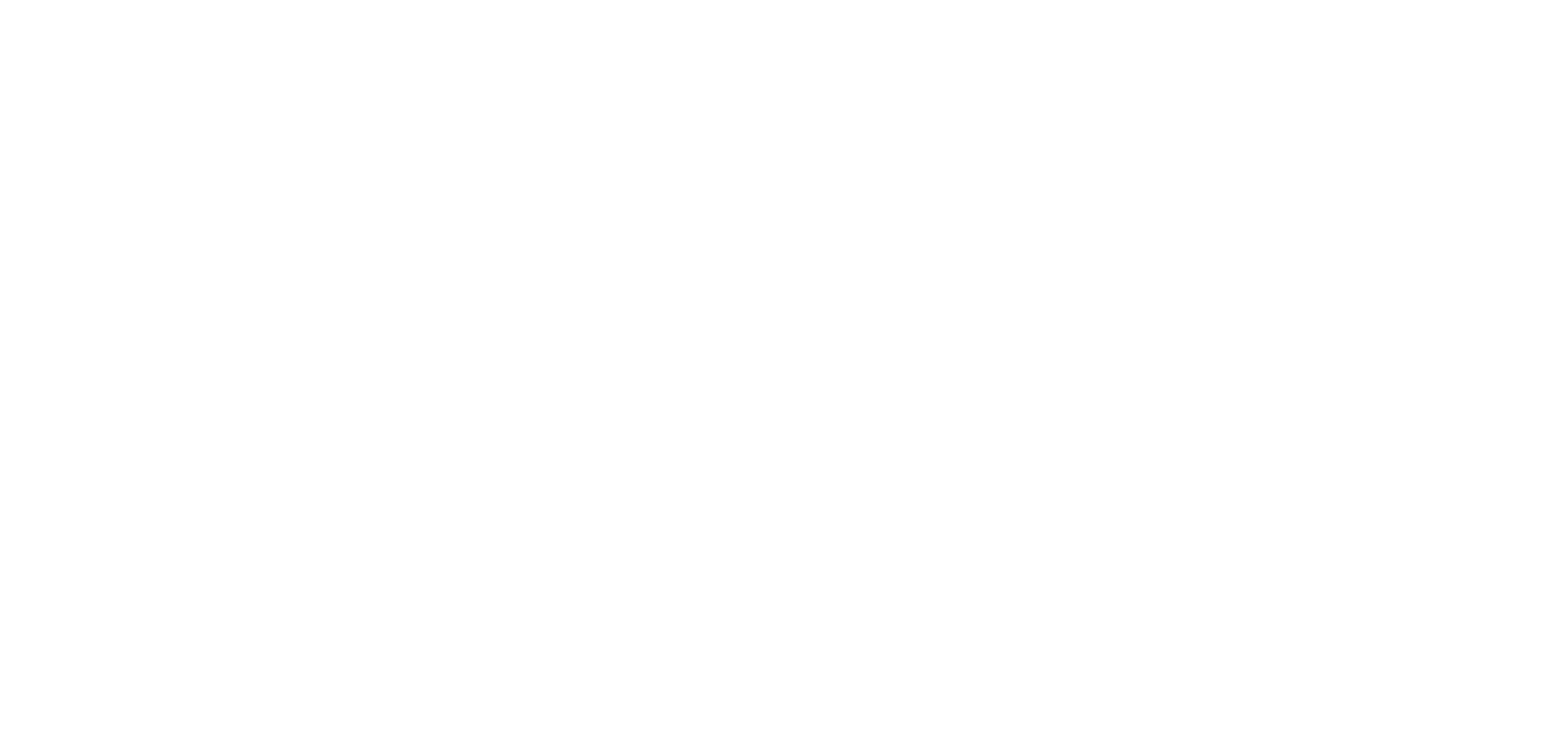
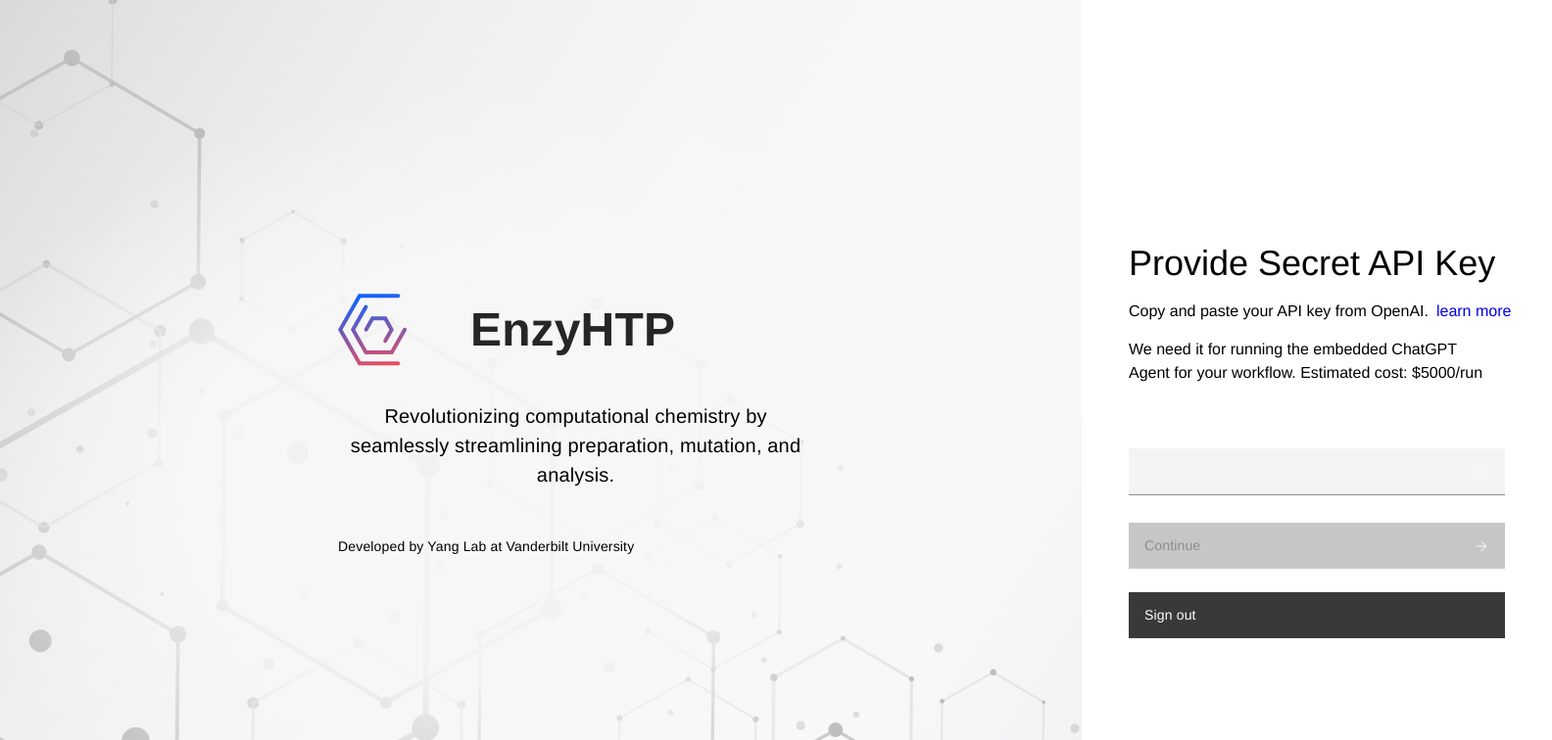
Before and after one commit to ChemBioHTP/EnzyHTP-GPT, a React (Create React App) app: page /key in a window 1280 px wide. Before the commit this address had no page. Shown: the top 756 px of the page at 98% size, 1584 px wide, since content can reach past the window. Built offline with nearby package versions, Linux system fonts and the light colour scheme; a web font is replaced by a local one.

Commit message:
key page

```diff
--- a/public/styleguide.css
+++ b/public/styleguide.css
@@ -141,6 +141,7 @@
     --buttonbutton-tertiary: var(--theme-button-button-tertiary);
     --buttonbutton-tertiary-active: var(--theme-button-button-tertiary-active);
     --buttonbutton-tertiary-hover: var(--theme-button-button-tertiary-hover);
+    --theme-button-button-secondary-hover: rgba(22, 22, 22, 1);
     --colors-default-blue-40: rgba(120, 169, 255, 1);
     --colors-default-blue-60: rgba(15, 98, 254, 1);
     --colors-default-gray-10: rgba(244, 244, 244, 1);
--- a/src/App.js
+++ b/src/App.js
@@ -3,6 +3,7 @@ import "./App.css";
 import ElementLandingScreen from "./screens/Login/landingscreen";
 import ElementLoginScreen from "./screens/Login/loginscreen";
 import { BrowserRouter as Router, Route, Routes} from 'react-router-dom';
+import ApiKeyScreen from "./screens/Login/apikeyscreen";
 
 function App() {
   const [data, setData] = useState([{}]);
@@ -18,6 +19,7 @@ function App() {
       <Routes>
         <Route path="/" element={<ElementLandingScreen />} />
         <Route path="/login" element={<ElementLoginScreen />} />
+        <Route path="/key" element={<ApiKeyScreen />} />
       </Routes>
     </div>
 
--- /dev/null
+++ b/src/screens/Login/apikeyscreen.js
@@ -0,0 +1,159 @@
+import React from "react";
+import { useNavigate } from "react-router-dom";
+import { useState, useReducer} from 'react';
+// Components
+import { IconArrowRight } from "./icons/IconArrowRight/IconArrowRight";
+import { Button } from "./components/Button/Button";
+import { TextInputDefault } from "./components/TextInputDefault/TextInputDefault";
+// Images and icons
+import ellipse2 from "../../assets/images/Login/ellipse-2.svg";
+import ellipse1 from "../../assets/images/Login/ellipse-1.svg";
+import union from "../../assets/images/Login/union.svg";
+import { Link } from 'react-router-dom';
+import hexagonDottedConnectLineBackground1 from "../../assets/images/Login/hexagon-dotted-connect-line-background-1.png";
+// Styles
+import "./style.css";
+
+export const ApiKeyScreen = () => {
+    let navigate = useNavigate();
+    const routeChange = () =>{
+      let path = '/key';
+      navigate(path);
+    }
+
+    const routeToLogIn = () =>{
+        let path = '/login';
+        navigate(path);
+      }
+
+    const [key, setKey] = useState('');
+
+    const initState = {
+        bottonDisabled: true,
+        bottonState: "disabled",
+    }
+
+    const [state, dispatch] = useReducer(reducer, initState);
+
+    const onChangeKey = (key) => {
+
+      dispatch(key? "button_enabled": "button_disabled");
+
+      setKey(key);
+
+    };
+
+    const handleSubmit = async () => {
+        const data = {
+            key: key,
+        };
+
+        try {
+            const response = await fetch('https://localhost:5000', {
+                method: 'POST',
+                headers: {
+                    'Content-Type': 'application/json',
+                },
+                body: JSON.stringify(data),
+            });
+        }catch (error) {
+            console.error('Error sending data:', error);
+        }
+    };
+
+
+    return (
+        <div className="element-landing-screen">
+            <div className="overlap-group-wrapper">
+                <div className="overlap-group">
+                    <div className="rectangle" />
+                    <img className="ellipse" alt="Ellipse" src={ellipse2} />
+                    <img className="hexagon-dotted" alt="Hexagon dotted" src={hexagonDottedConnectLineBackground1} />
+                    <img className="img" alt="Ellipse" src={ellipse1} />
+                    <div className="frame">
+                        <img className="union" alt="Union" src={union} />
+                        <div className="div">EnzyHTP</div>
+                    </div>
+                    <p className="p">Developed by Yang Lab at Vanderbilt University</p>
+                    <p className="text-wrapper-2">
+                        Revolutionizing computational chemistry by seamlessly streamlining preparation, mutation, and analysis.
+                    </p>
+                    <div className="frame-2">
+                        <div className="frame-3">
+                            <div className="text-wrapper-3">Provide Secret API Key</div>
+                            <div className="frame-4">
+                            <div className="text-wrapper-4">Copy and paste your API key from OpenAI.</div>
+                                <div className="text-wrapper-5"><Link to="https://help.openai.com/en/articles/4936850-where-do-i-find-my-api-key" target="_blank">learn more</Link></div>
+                            </div>
+                            <div className="text-wrapper-4" style={{ textAlign: 'left' }}>We need it for running the embedded ChatGPT
+                            <br />Agent for your workflow. Estimated cost: $5000/run</div>
+                        </div>
+                        <div className="frame-5">
+                            <div className="frame-6">
+                            <TextInputDefault
+                                    backgroundClassName="text-input-default-2"
+                                    className="text-input-default-instance"
+                                    placeholderText=""
+                                    showHelper={false}
+                                    showLabel={false}
+                                    errorText="Please provide a vaild email"
+                                    size="large"
+                                    spacerClassName="design-component-instance-node"
+                                    state="enabled"
+                                    textFilled={false}
+                                    onInputChange={onChangeKey}
+                                />
+
+                            </div>
+                            <div className="frame-6" onClick={routeChange}>
+                                <Button
+                                    buttonText="Continue"
+                                    className="button-instance"
+                                    iconClassName="button-2"
+                                    override={<IconArrowRight className="icon-arrow-right" />}
+                                    size="large"
+                                    stateProp={state.bottonState}
+                                    disabled={state.bottonDisabled}
+                                    format="primary"
+                                    type="text-icon"
+                                />
+                            </div>
+                            <div className="frame-6" onClick={routeToLogIn}>
+                                <Button
+                                    buttonText="Sign out"
+                                    className="button-instance"
+                                    iconClassName="button-2"
+                                    size="large"
+                                    stateProp="enabled"
+                                    format="secondary"
+                                    type="text-icon"
+                                />
+                            </div>
+                        </div>
+                    </div>
+                </div>
+            </div>
+        </div>
+    );
+};
+
+function reducer(state, action) {
+    switch (action) {
+      case "button_disabled":
+        return {
+          ...state,
+          bottonState: "disabled",
+          bottonDisabled: true,
+        };
+      case "button_enabled":
+        return {
+          ...state,
+          bottonState: "enabled",
+          bottonDisabled: false,
+        };
+    }
+
+    return state;
+}
+
+export default ApiKeyScreen;
--- a/src/screens/Login/components/Button/Button.jsx
+++ b/src/screens/Login/components/Button/Button.jsx
@@ -22,7 +22,7 @@ export const Button = ({
   stateProp,
   className,
   iconClassName,
-  override = <Add1 className="add-1" color="white" />,
+  override,
 }) => {
   const [state, dispatch] = useReducer(reducer, {
     format: format || "primary",
--- a/src/screens/Login/components/TextInputDefault/TextInputDefault.jsx
+++ b/src/screens/Login/components/TextInputDefault/TextInputDefault.jsx
@@ -16,6 +16,7 @@ export const TextInputDefault = ({
   showLabel = true,
   showCount = false,
   inputText = "Input text",
+  inputDefault = "Default text",
   placeholderText = "Placeholder text (optional)",
   errorText = "Error message goes here",
   showHelper = true,
@@ -24,6 +25,7 @@ export const TextInputDefault = ({
   size,
   state,
   textFilled,
+  textDefault = false,
   className,
   spacerClassName,
   backgroundClassName,
@@ -39,7 +41,9 @@ export const TextInputDefault = ({
   };
 
   useEffect(() => {
-    setInputValue("value");
+    if(textDefault){
+      setInputValue(inputDefault);
+    }
   }, []);
 
   return (
@@ -148,6 +152,7 @@ TextInputDefault.propTypes = {
   showLabel: PropTypes.bool,
   showCount: PropTypes.bool,
   inputText: PropTypes.string,
+  inputDefault: PropTypes.string,
   placeholderText: PropTypes.string,
   errorText: PropTypes.string,
   showHelper: PropTypes.bool,
@@ -156,5 +161,7 @@ TextInputDefault.propTypes = {
   size: PropTypes.oneOf(["large", "medium", "small"]),
   state: PropTypes.oneOf(["warning", "active", "enabled", "focus", "read-only", "skeleton", "error", "disabled"]),
   textFilled: PropTypes.bool,
+  textDefault: PropTypes.bool,
+  textHidden: PropTypes.bool,
   inputType: PropTypes.string,
 };
--- a/src/screens/Login/loginscreen.js
+++ b/src/screens/Login/loginscreen.js
@@ -17,16 +17,30 @@ import "./style.css";
 export const ElementLoginScreen = () => {
     let navigate = useNavigate();
     const routeChange = () =>{
+      if (rememberId) {
+        localStorage.setItem('rememberedId', email);
+      }else{
+        localStorage.removeItem('rememberedId');
+      }
       let path = '/key';
       navigate(path);
     }
+
+    const savedId = localStorage.getItem('rememberedId') || '';
+
+    const [rememberId, setRememberId] = useState(savedId? true: false);
+
     const [email, setEmail] = useState('');
     const [pwd, setPwd] = useState('');
+
+    const handleCheckboxChange = () => {
+      setRememberId(prev => !prev);
+    };
 
     const initState = {
         emailState:"enabled",
         pwdState:"enabled",
-        emailValid: false,
+        emailValid: savedId? true: false,
         pwdValid: false,
         bottonDisabled: true,
         bottonState: "disabled",
@@ -104,18 +118,20 @@ export const ElementLoginScreen = () => {
                         </div>
                         <div className="frame-5">
                             <div className="frame-6">
-                                <TextInputDefault
+                            <TextInputDefault
                                     backgroundClassName="text-input-default-2"
                                     className="text-input-default-instance"
                                     placeholderText=""
                                     showHelper={false}
                                     showLabel={true}
                                     labelText="Email address"
+                                    inputDefault={savedId}
                                     errorText="Please provide a vaild email"
                                     size="large"
                                     spacerClassName="design-component-instance-node"
                                     state={state.emailState}
                                     textFilled={false}
+                                    textDefault={true}
                                     onInputChange={onChangeEmail}
                                 />
                                 <TextInputDefault
@@ -130,6 +146,7 @@ export const ElementLoginScreen = () => {
                                     spacerClassName="design-component-instance-node"
                                     state={state.pwdState}
                                     textFilled={false}
+                                    inputType="password"
                                     onInputChange={onChangePwd}
                                 />
                             </div>
@@ -151,6 +168,8 @@ export const ElementLoginScreen = () => {
                                 <input
                                   type="checkbox"
                                   className="custom-checkbox"
+                                  checked={rememberId}
+                                  onChange={handleCheckboxChange}
                                 />
                                 Remember id
                               </div>
```
Also changed, not shown: src/screens/Login/landingscreen.js (+2 -5 lines).
